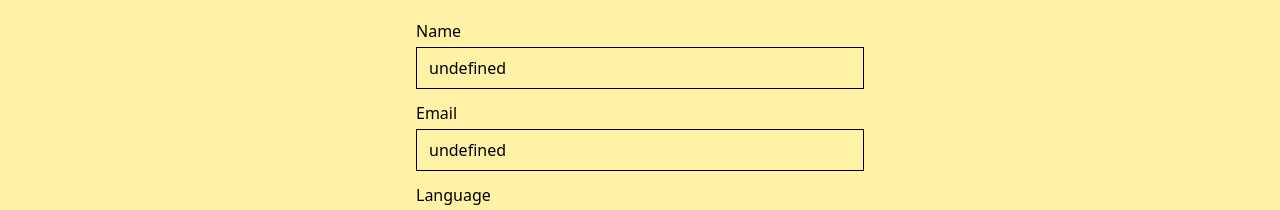
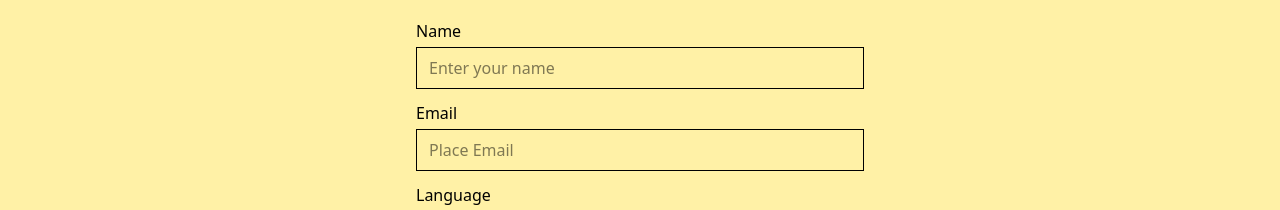
Before and after one commit to Souvik2857/Farmer-Buddy, a Next.js app in the folder farmer-buddy-frontend/: page /profile in a window 1280 px wide. Shown: the part 344-554 px from the top of the page. Built offline with nearby package versions, Linux system fonts and the light colour scheme; no server answers; sample sign-in values are in the browser's storage.

Commit message:
fix: update username and email fields to default to empty string if undefined

```diff
--- a/farmer-buddy-frontend/app/profile/page.js
+++ b/farmer-buddy-frontend/app/profile/page.js
@@ -95,10 +95,6 @@ const Page = () => {
     getUserLocation()
 
   }, [session,isVerified])
-  useEffect(() => {
-    email.current.value=formData.email
-    username.current.value=formData.username
-  }, [isVerified])
 
   const fileTrigger = () => {
     avatar.current.click();
@@ -175,7 +171,7 @@ const Page = () => {
             type="text"
             ref={username}
             className="border w-full px-3 py-2"
-            value={formData?.username}
+            value={formData?.username || ""}
             onChange={handleChange}
             name="username"
             placeholder="Enter your name"
@@ -189,7 +185,7 @@ const Page = () => {
             ref={email}
             readOnly
             className="border w-full px-3 py-2"
-            value={formData?.email}
+            value={formData?.email || ""}
             name="email"
             placeholder="Place Email"
             />
```
